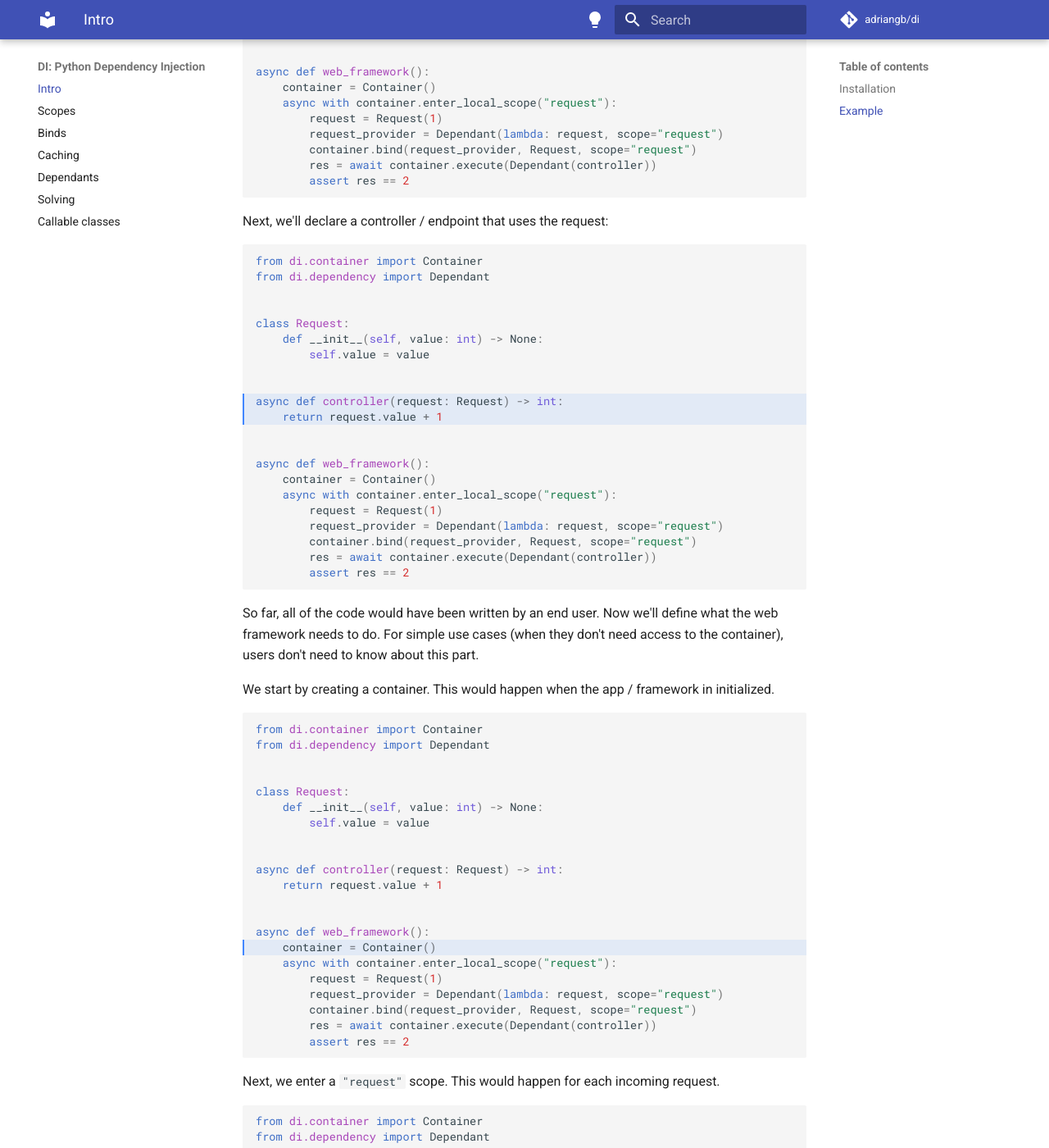
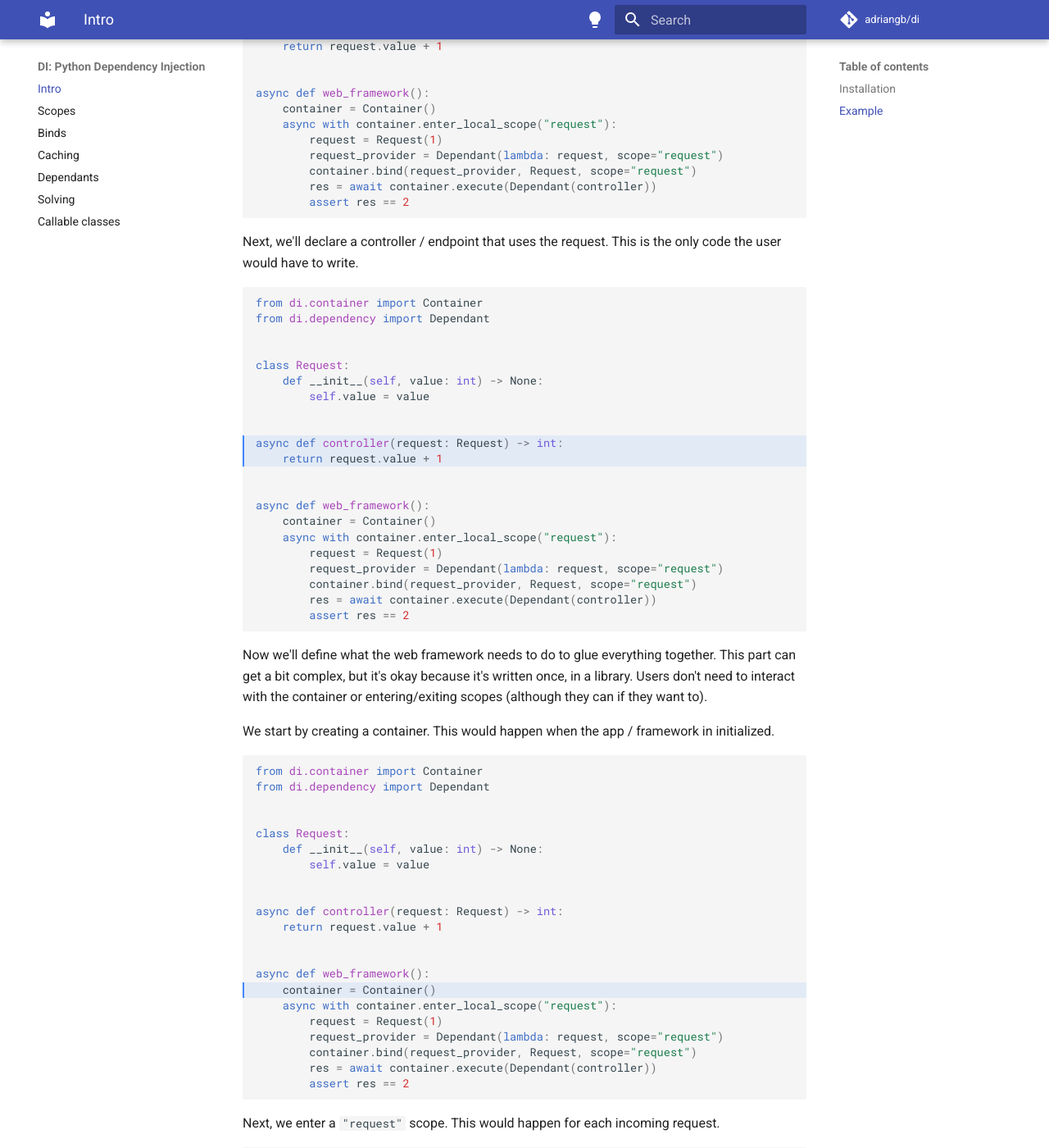
Before and after one commit to adriangb/di, an MkDocs documentation site: the page built from docs/README.md, in a window 1280 px wide and 1400 px high, scrolled down 1055 px. Shown: the whole window at 82% size. Built offline with MkDocs 1.6.1 and Material for MkDocs 9.7.7, drawn with Linux system fonts in a browser that asks for light colours; comment, search, counter and statistics services are not loaded; some of the changed text lies outside the part shown.

Commit message:
clear up doc

````diff
--- a/docs/README.md
+++ b/docs/README.md
@@ -30,20 +30,22 @@ In this example, we'll look at what it would take for a web framework to provide
 
 First we declare a dependency.
 We'll call it `Request` like if it were an incoming HTTP request.
+This is something the web framework would provide and manage.
 
 ```Python hl_lines="5-7"
 --8<-- "docs/src/web_framework.py"
 ```
 
-Next, we'll declare a controller / endpoint that uses the request:
+Next, we'll declare a controller / endpoint that uses the request.
+This is the only code the user would have to write.
 
 ```Python hl_lines="10-11"
 --8<-- "docs/src/web_framework.py"
 ```
 
-So far, all of the code would have been written by an end user.
-Now we'll define what the web framework needs to do.
-For simple use cases (when they don't need access to the container), users don't need to know about this part.
+Now we'll define what the web framework needs to do to glue everything together.
+This part can get a bit complex, but it's okay because it's written once, in a library.
+Users don't need to interact with the container or entering/exiting scopes (although they can if they want to).
 
 We start by creating a container.
 This would happen when the app / framework in initialized.
````
